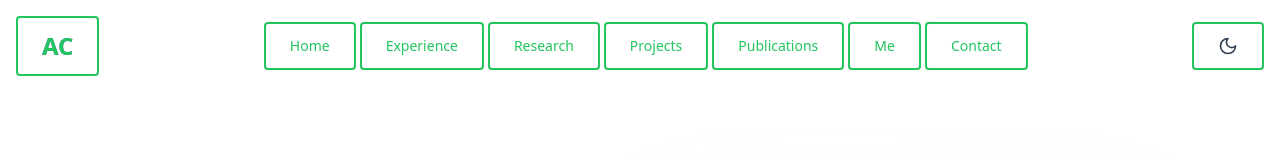
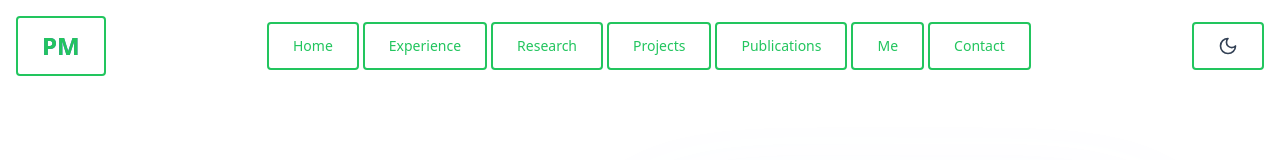
Before and after one commit to pruthvi54/pruthvi54.github.io, a React (Vite) app: page / in a window 1280 px wide. Shown: the top 160 px of the page. Built offline with nearby package versions, Linux system fonts and the light colour scheme; the HTML template or start-up script is replaced by a standard one.

Commit message:
Add deployment automation scripts

```diff
--- a/src/components/Layout.tsx
+++ b/src/components/Layout.tsx
@@ -64,7 +64,7 @@ export default function Layout({ children }: LayoutProps) {
             onClick={() => setLocation('/')}
             className="text-2xl font-bold bg-gradient-to-r from-blue-600 to-purple-600 dark:from-blue-400 dark:to-purple-400 bg-clip-text text-transparent hover:opacity-80 transition-opacity"
           >
-            AC
+            PM
           </button>
 
           {/* Desktop Navigation */}
```
Also changed, not shown: 2 other files (tests, documents, lock files or other folders).
